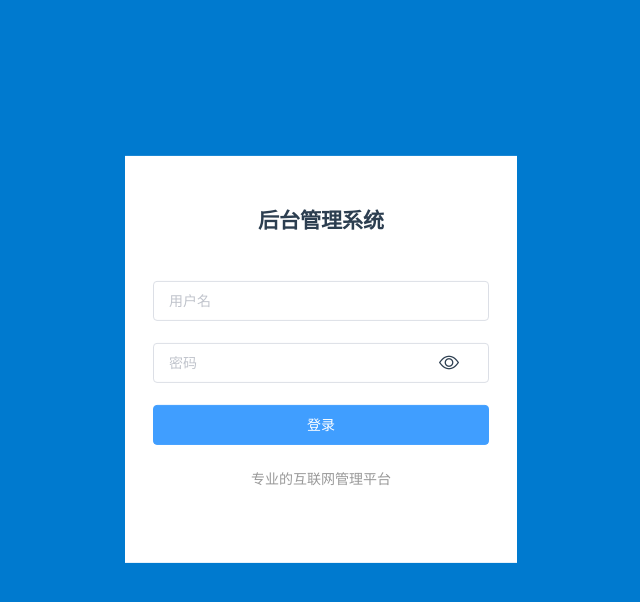
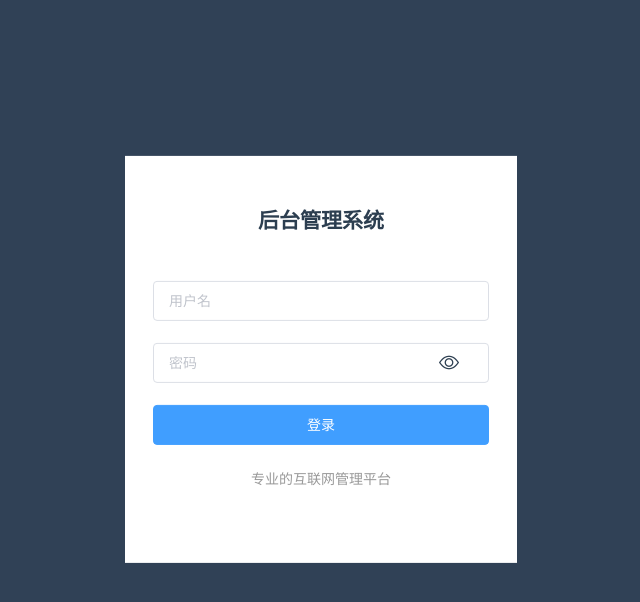
Before and after one commit to zhen-ke/vue-manage-system, a Vue app: page /login in a window 1280 px wide. Shown: the top 602 px of the page, without its empty margins (319-959 px from the left). Built offline with nearby package versions, Linux system fonts and the light colour scheme.

Commit message:
更改登录背景颜色

```diff
--- a/src/components/login.vue
+++ b/src/components/login.vue
@@ -145,7 +145,7 @@ export default {
   width: 100%;
   height: 100%;
   position: fixed;
-  background: #007acf;
+  background: #304156;
   .login-form {
     position: absolute;
     top: 50%;
```
